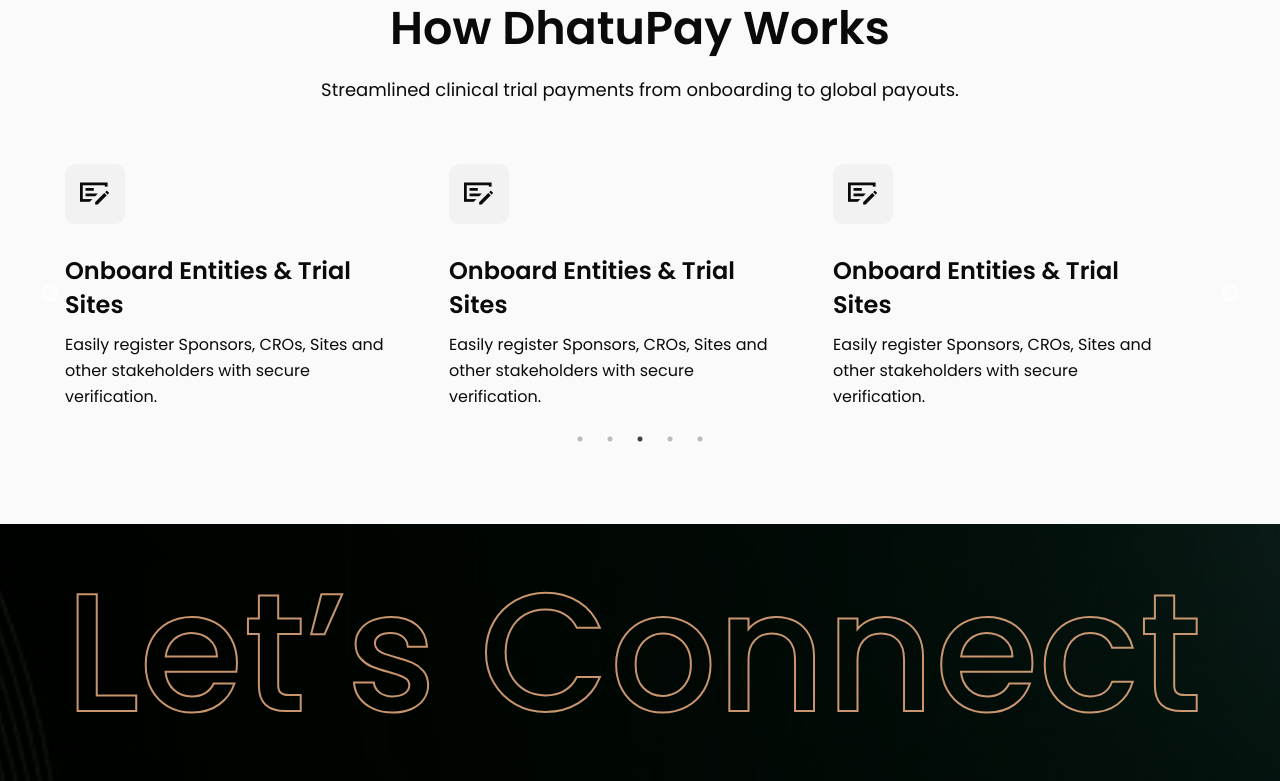
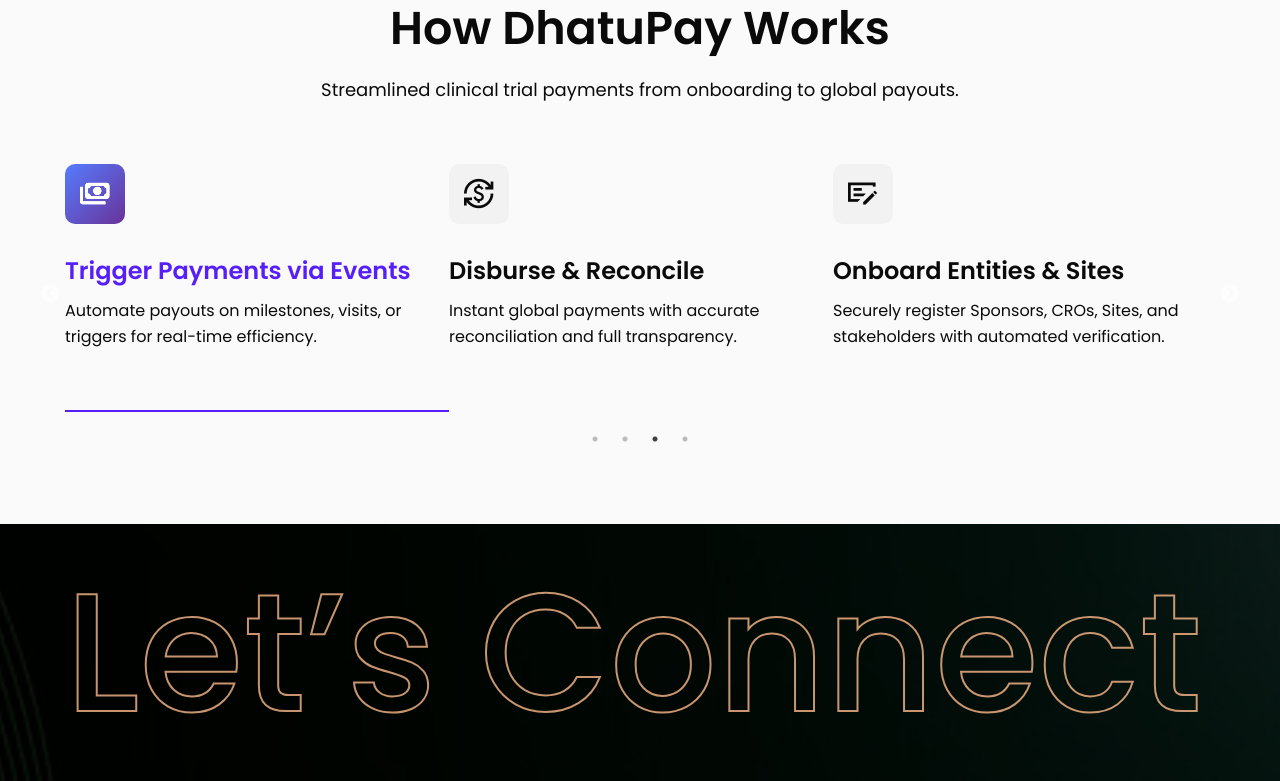
Before and after one commit to therareaniket/pay-webiste, a Next.js app: page / in a window 1280 px wide. Shown: the part 1350-2131 px from the top of the page. Built offline with nearby package versions, Linux system fonts and the light colour scheme.

Commit message:
feat 🚀: 1st Slider Active Code Completed

```diff
--- a/src/assets/aniket/custom.css
+++ b/src/assets/aniket/custom.css
@@ -50,10 +50,11 @@
 
 .works-headings { text-align: center; }
 .dp-work-slider { margin-top: 60px; }
-.dp-work-slide-item { width: 420px; padding-right: 60px; padding-bottom: 60px; }
+.dp-work-slide-item { width: 420px; margin-right: 60px; padding-bottom: 60px; }
 .slide-item-icon { width: 60px; height: 60px; display: flex; align-items: center; justify-content: center; background-color: var(--light-grey); margin-bottom: 30px; }
 .slide-item-icon span { font-size: 30px; }
 .slick-list { height: 260px; }
 
 .dp-work-slide-item.active-slide { border-bottom: 2px solid var(--secondary-purple-bluish); }
 .dp-work-slide-item.active-slide .slide-item-icon { background: linear-gradient(135deg, #557CFF 0%, #693399 100%); color: var(--white); }
+.dp-work-slide-item.active-slide .h5 { color: var(--secondary-purple-bluish); }
--- a/src/components/Homepage/HomeDhatuPayWorks.tsx
+++ b/src/components/Homepage/HomeDhatuPayWorks.tsx
@@ -1,7 +1,10 @@
 "use client"
 import Slider from "react-slick";
+import { SetStateAction, useState } from "react";
 
 export default function HomeDhatuPayWorks() {
+    const [activeSlide, setActiveSlide] = useState(0);
+
     const settings = {
         dots: true,
         infinite: true,
@@ -10,7 +13,32 @@
         slidesToScroll: 1,
         autoplay: true,
         autoplaySpeed: 2000,
+        beforeChange: (current: any, next: SetStateAction<number>) => setActiveSlide(next),
+        cssEase: "ease-in-out",
     };
+
+    const slides = [
+        {
+            icon: "icon-hm-onboard",
+            title: "Onboard Entities & Sites",
+            desc: "Securely register Sponsors, CROs, Sites, and stakeholders with automated verification.​"
+        },
+        {
+            icon: "icon-hm-config-contract",
+            title: "Configure Budgets & Contracts",
+            desc: "Centralize budgets, agreements, and compliance rules for seamless setup."
+        },
+        {
+            icon: "icon-pay-via",
+            title: "Trigger Payments via Events",
+            desc: "Automate payouts on milestones, visits, or triggers for real-time efficiency."
+        },
+        {
+            icon: "icon-disburse",
+            title: "Disburse & Reconcile",
+            desc: "Instant global payments with accurate reconciliation and full transparency."
+        },
+    ];
 
     return (
         <>
@@ -24,65 +52,18 @@
 
                     <div className="dp-work-slider">
                         <Slider {...settings}>
-                            <div className="dp-work-slide-item active-slide">
+                            {slides.map((slide, index) => (
+                            <div key={index} className={`dp-work-slide-item ${activeSlide === index ? "active-slide" : ""}`} >
                                 <div className="slide-item-icon site-radius-10">
-                                    <span className="icon-hm-onboard"></span>
+                                    <span className={slide.icon}></span>
                                 </div>
 
                                 <div className="slide-item-details">
-                                    <h3 className="h5">Onboard Entities & Trial Sites</h3>
-
-                                    <p className="text-18">Easily register Sponsors, CROs, Sites and other stakeholders with secure verification.</p>
+                                    <h3 className="h5">{slide.title}</h3>
+                                    <p className="text-18">{slide.desc}</p>
                                 </div>
                             </div>
-
-                            <div className="dp-work-slide-item">
-                                <div className="slide-item-icon site-radius-10">
-                                    <span className="icon-hm-onboard"></span>
-                                </div>
-
-                                <div className="slide-item-details">
-                                    <h3 className="h5">Onboard Entities & Trial Sites</h3>
-
-                                    <p className="text-18">Easily register Sponsors, CROs, Sites and other stakeholders with secure verification.</p>
-                                </div>
-                            </div>
-
-                            <div className="dp-work-slide-item">
-                                <div className="slide-item-icon site-radius-10">
-                                    <span className="icon-hm-onboard"></span>
-                                </div>
-
-                                <div className="slide-item-details">
-                                    <h3 className="h5">Onboard Entities & Trial Sites</h3>
-
-                                    <p className="text-18">Easily register Sponsors, CROs, Sites and other stakeholders with secure verification.</p>
-                                </div>
-                            </div>
-
-                            <div className="dp-work-slide-item">
-                                <div className="slide-item-icon site-radius-10">
-                                    <span className="icon-hm-onboard"></span>
-                                </div>
-
-                                <div className="slide-item-details">
-                                    <h3 className="h5">Onboard Entities & Trial Sites</h3>
-
-                                    <p className="text-18">Easily register Sponsors, CROs, Sites and other stakeholders with secure verification.</p>
-                                </div>
-                            </div>
-
-                            <div className="dp-work-slide-item">
-                                <div className="slide-item-icon site-radius-10">
-                                    <span className="icon-hm-onboard"></span>
-                                </div>
-
-                                <div className="slide-item-details">
-                                    <h3 className="h5">Onboard Entities & Trial Sites</h3>
-
-                                    <p className="text-18">Easily register Sponsors, CROs, Sites and other stakeholders with secure verification.</p>
-                                </div>
-                            </div>
+                            ))}
                         </Slider>
                     </div>
                 </div>
```
